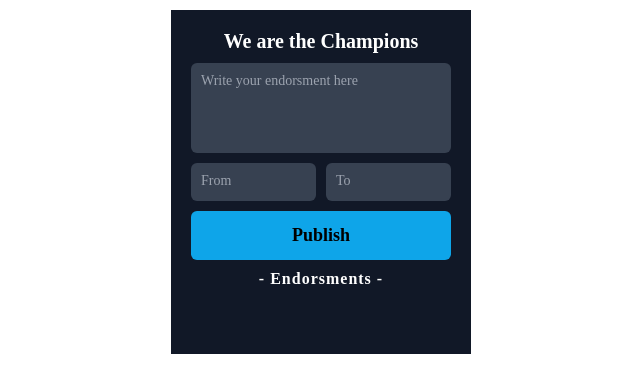
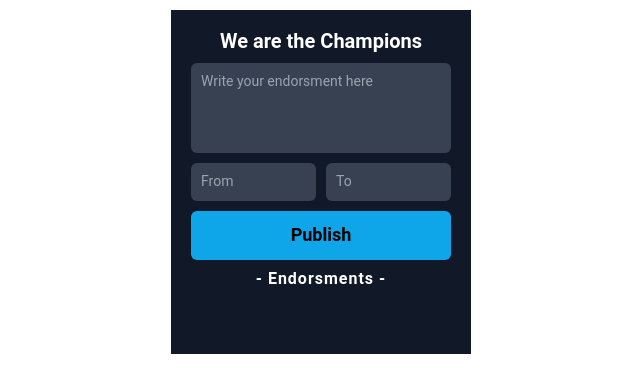
Before and after one commit to karuzoXam/We-are-the-Campions, a plain HTML site: page index.html in a window 1280 px wide. Shown: the full height of the page, 319-959 px from the left. Drawn offline with nearby package versions, Linux system fonts and the light colour scheme; no server answers.

Commit message:
Update index.css

```diff
--- a/index.css
+++ b/index.css
@@ -2,9 +2,11 @@
   box-sizing: border-box;
 }
 
-html, body {
+html,
+body {
   margin: 0;
   padding: 0;
+  font-family: 'Roboto', sans-serif;
 }
 
 .container {
@@ -22,7 +24,6 @@ h1 {
   margin: 0;
   color: #fff;
   font-size: 20px;
-
 }
 
 .input-section {
@@ -31,7 +32,7 @@ h1 {
   flex-direction: column;
   /* justify-content: space-betweenf; */
   align-items: center;
-    gap:10px;
+  gap: 10px;
 }
 
 .input-field {
@@ -53,7 +54,7 @@ h1 {
   left: 10px;
 
   font-size: 14px;
-    color: #9CA3AF;
+  color: #9ca3af;
 }
 
 .input-half {
@@ -78,7 +79,7 @@ h1 {
   border: none;
   border-radius: 6px;
   padding: 14px 0;
-    background-color: #0EA5E9;
+  background-color: #0ea5e9;
   font-weight: 600;
   font-size: 18px;
 }
@@ -113,7 +114,7 @@ ul li {
 }
 
 p {
-    margin: 0
+  margin: 0;
 }
 
 p:nth-child(1),
@@ -121,7 +122,7 @@ p:nth-child(3) {
   font-weight: 800;
 }
 
-p:nth-child(2){
+p:nth-child(2) {
   margin: 8px 0 8px 0;
 }
 
@@ -129,7 +130,7 @@ div {
   display: flex;
   justify-content: space-between;
   align-items: center;
-    flex-wrap: nowrap
+  flex-wrap: nowrap;
 }
 
 svg {
```
Lines whose indentation alone changed are shown as unchanged.
